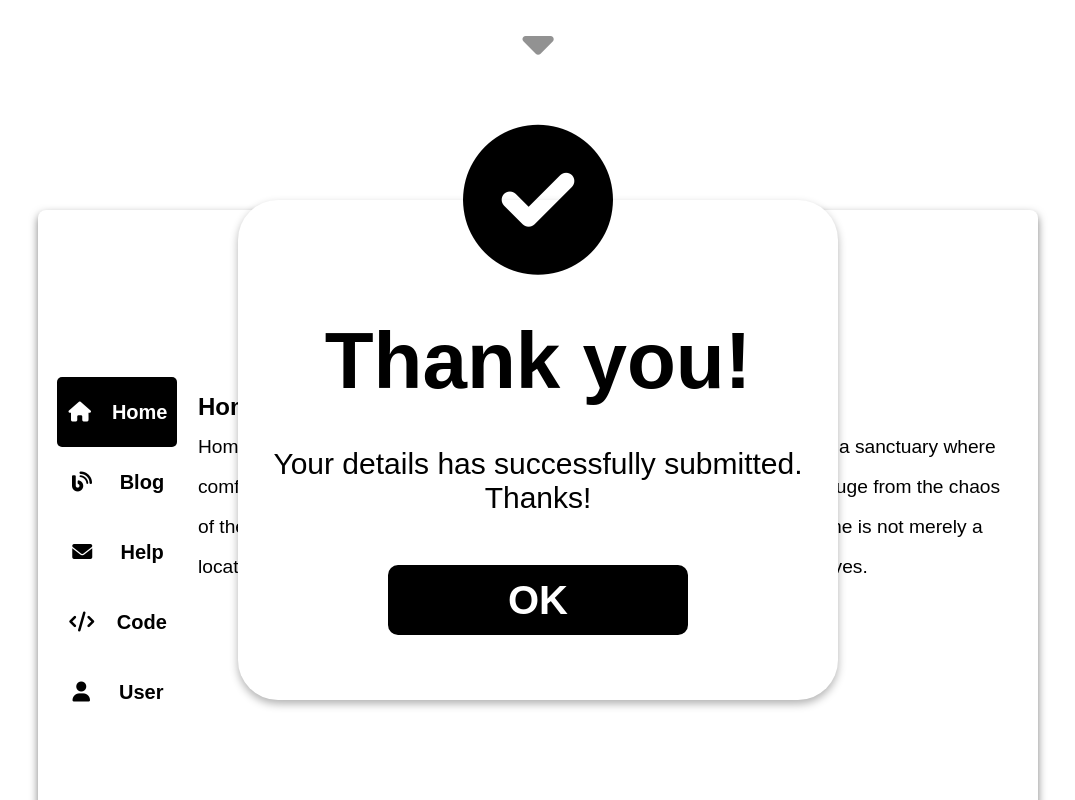
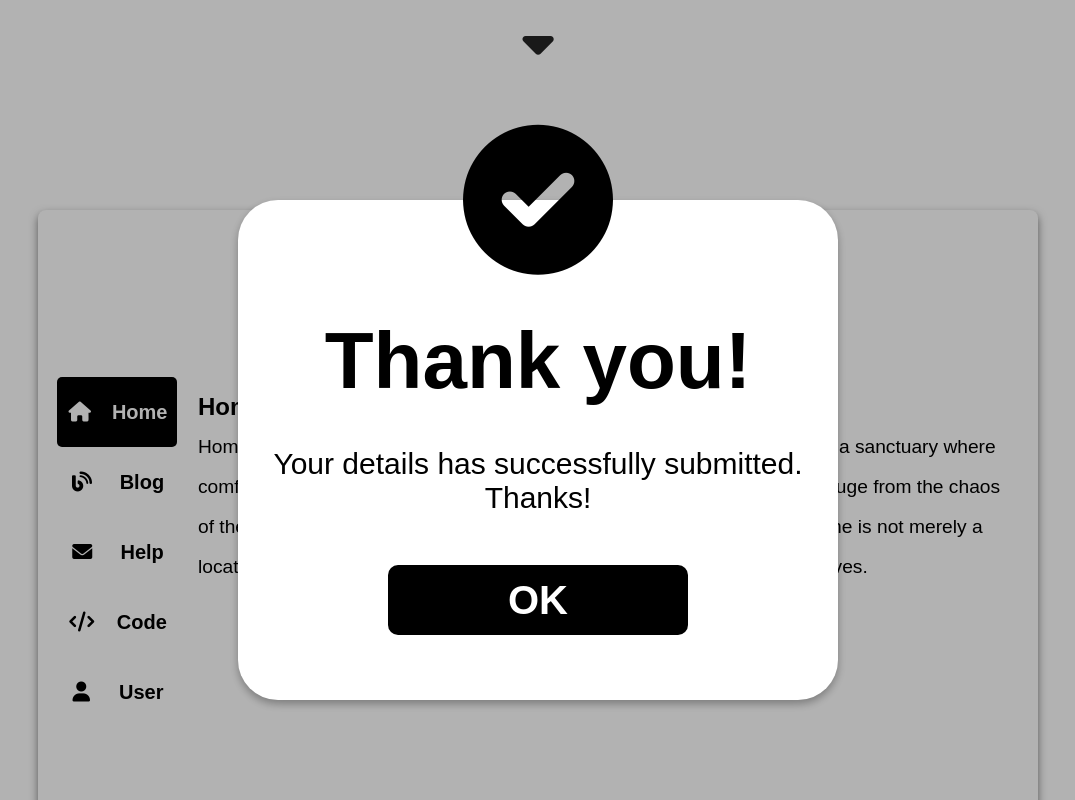
Before and after one commit to khabibillionaire/Navbar, a website: page public/index.html in a window 1280 px wide. Both pictures are taken after a click on the button "JOIN". Shown: the top 800 px of the page, without its empty margins (102-1177 px from the left). Drawn offline with Linux system fonts and the light colour scheme.

Commit message:
I added PopUp opacity

```diff
--- a/public/index.html
+++ b/public/index.html
@@ -48,6 +48,7 @@
             </div>
         </header>
 <!-- POPUP -->
+ <div class="PopUp"></div>
         <div class="popup-container">
             <button class="join-btn">JOIN</button>
             <div class="popup-page">
@@ -57,6 +58,7 @@
                 <button class="ok-btn">OK</button>
             </div>
         </div>
+ </div>
  <!-- Information Box -->
 
  <div class="container-box page-content">
--- a/public/popup.css
+++ b/public/popup.css
@@ -5,6 +5,7 @@
     align-items: center;
     justify-content: center;
     font-family: Arial, Helvetica, sans-serif;
+    transition: all 0.3s;
 }
 .popup-page
 {
@@ -65,6 +66,7 @@
     color: white;
     font-weight: 600;
     border-radius: 10px;
+    z-index: 3000;
 }
 .popup-oversize
 {
@@ -76,9 +78,13 @@
 {
     visibility: hidden;
 }
-.dim-page
+
+.forPopUp
 {
-    opacity: 0.5;
-    pointer-events: none;
-    transition: opacity 0.3s ease;
+    position: absolute;
+    height: 200000px;
+    width: 100%;
+    background-color: black;
+    opacity: 0.3;
+    z-index: 2000;
 }
--- a/public/popup.js
+++ b/public/popup.js
@@ -2,7 +2,7 @@
 
 const joinBtn = document.querySelector('.join-btn');
 const okBtn = document.querySelector('.ok-btn');
-const pageContent = document.querySelector('.page-content')
+const pageContent = document.querySelector('.PopUp');
 
 joinBtn.addEventListener('click', () => {
     addPopUp();
@@ -29,11 +29,11 @@ document.addEventListener('scroll', () => {
 
 function addPopUp() {
    document.querySelector('.popup-page').classList.add("popup-oversize");
-   pageContent.classList.add("dim-page");
+   pageContent.classList.add("forPopUp");
    joinBtn.classList.add("join-btn-part");
 }
 function removePopUp() {
     document.querySelector('.popup-page').classList.remove("popup-oversize");
     joinBtn.classList.remove("join-btn-part");
-    pageContent.classList.remove("dim-page");
+    pageContent.classList.remove("forPopUp");
  }
```
